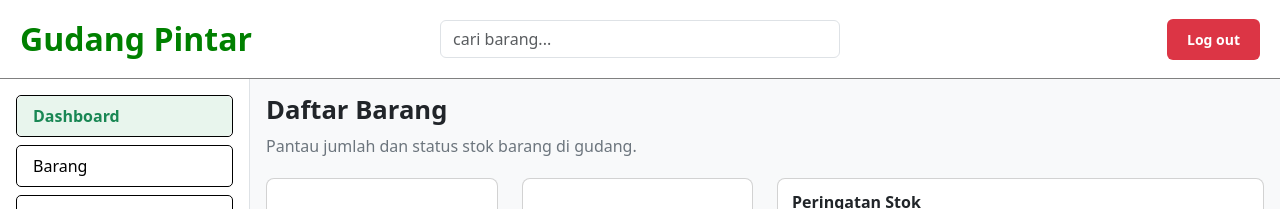
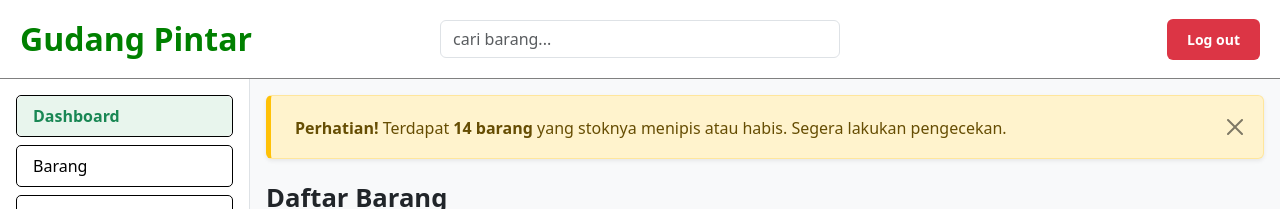
Before and after one commit to DhimazRafif/GudangPintar_web, a React (Vite) app in the folder gudang-pintar/: page /Dashboard in a window 1280 px wide. Shown: the top 209 px of the page. Built offline with nearby package versions, Linux system fonts and the light colour scheme.

Commit message:
ADD: menambahkan notifikasi di dashboard

```diff
--- a/gudang-pintar/src/pages/Dashboard.jsx
+++ b/gudang-pintar/src/pages/Dashboard.jsx
@@ -12,12 +12,17 @@ export default function Dashboard() {
   const [currentPage, setCurrentPage] = useState(1);
   const itemsPerPage = 20;
 
+  const [showNotification, setShowNotification] = useState(true);
   const { data: items, isLoading, error, refetch } = useFetch("/barang.json");
 
   const currentItems = items || [];
   const filteredItems = currentItems.filter((item) =>
     item.name.toLowerCase().includes(searchQuery.toLowerCase()),
   );
+
+  const warningItemsCount = currentItems.filter(
+    (item) => item.quantity <= item.notification_threshold,
+  ).length;
 
   useEffect(() => {
     setCurrentPage(1);
@@ -42,6 +47,29 @@ export default function Dashboard() {
 
         <main className="main-content flex-grow-1">
           <div className="container-fluid p-3">
+            {showNotification &&
+              warningItemsCount > 0 &&
+              !isLoading &&
+              !error && (
+                <div
+                  className="alert alert-warning shadow-sm d-flex align-items-center justify-content-between mb-4"
+                  role="alert"
+                  style={{ borderLeft: "5px solid #ffc107" }}
+                >
+                  <div>
+                    <span className="fs-5 me-2"></span>
+                    <strong>Perhatian!</strong> Terdapat{" "}
+                    <strong>{warningItemsCount} barang</strong> yang stoknya
+                    menipis atau habis. Segera lakukan pengecekan.
+                  </div>
+                  <button
+                    type="button"
+                    className="btn-close"
+                    onClick={() => setShowNotification(false)}
+                    aria-label="Close"
+                  ></button>
+                </div>
+              )}
             <h1 className="dashboard-title">Daftar Barang</h1>
             <p className="dashboard-description">
               Pantau jumlah dan status stok barang di gudang.
```
